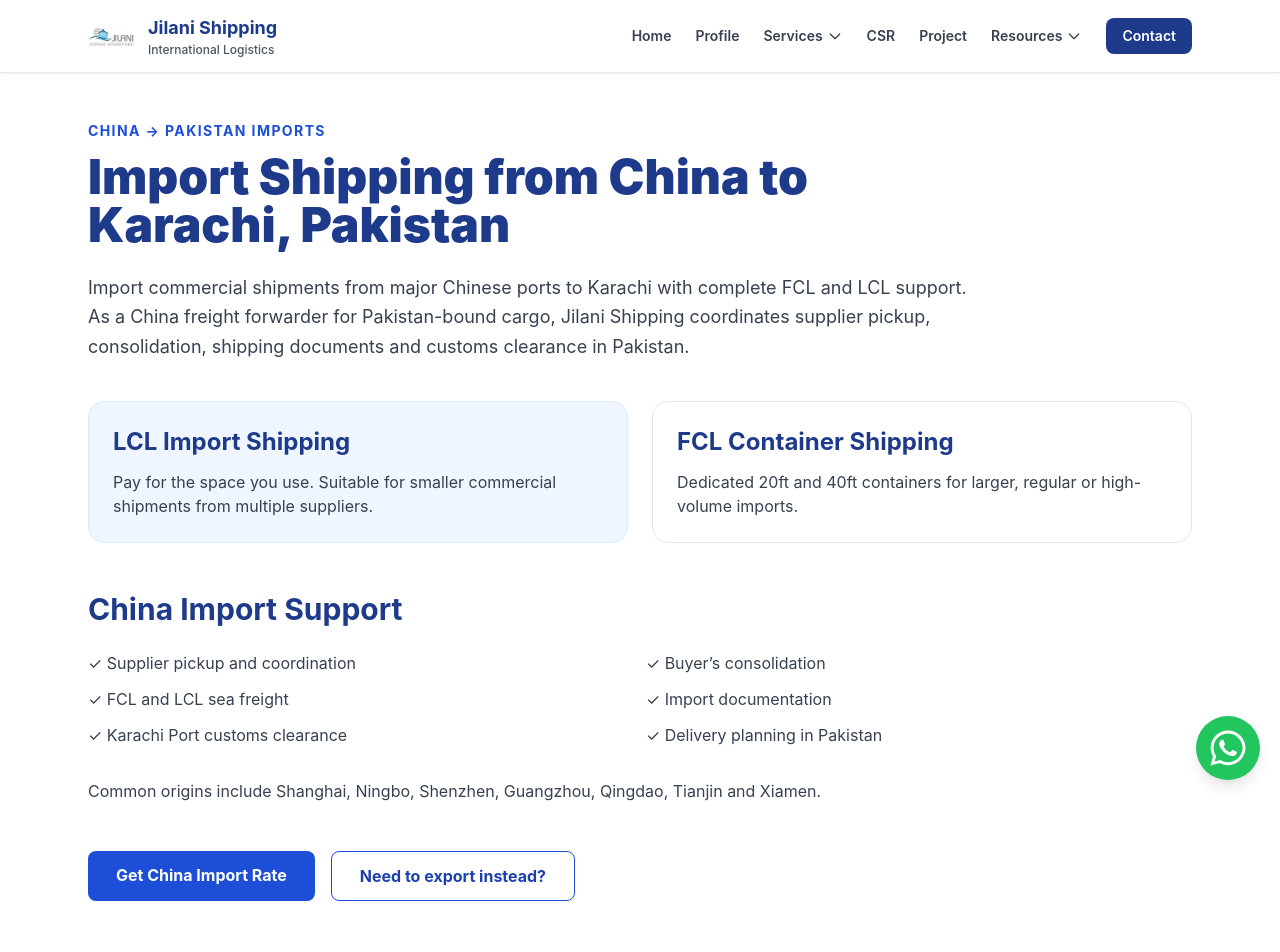
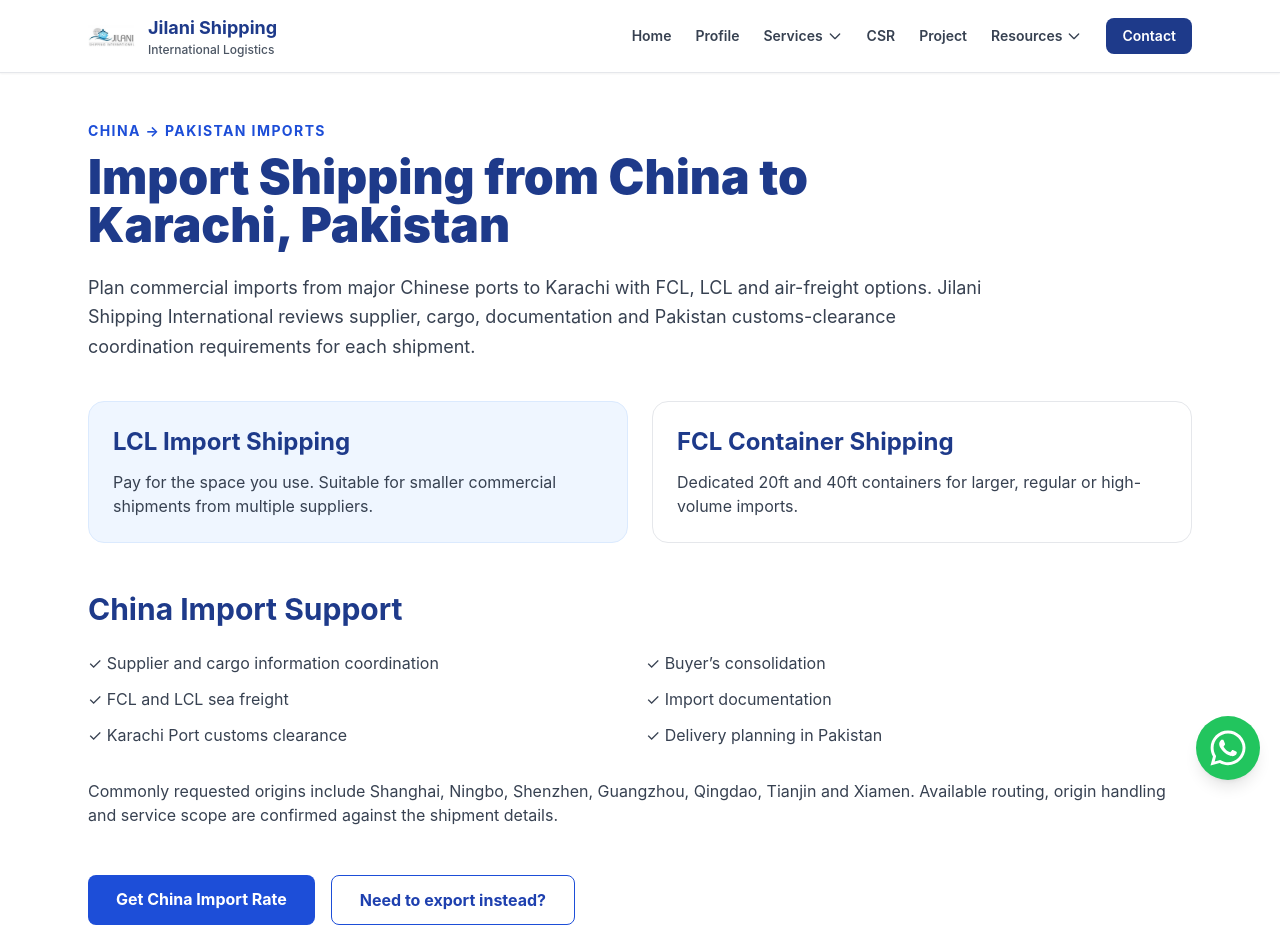
Before and after one commit to ubaidking1/JJ, a Next.js app: page /import-from-china-to-karachi in a window 1280 px wide. Shown: the top 952 px of the page. Built offline with nearby package versions, Linux system fonts and the light colour scheme.

Commit message:
Make China import landing page claims shipment-specific

```diff
--- a/app/import-from-china-to-karachi/page.tsx
+++ b/app/import-from-china-to-karachi/page.tsx
@@ -26,7 +26,7 @@ export default function ImportFromChinaToKarachi() {
         <p className="text-sm font-bold uppercase tracking-widest text-blue-700">China → Pakistan Imports</p>
         <h1 className="text-4xl md:text-5xl font-black text-blue-900 mt-3">Import Shipping from China to Karachi, Pakistan</h1>
         <p className="text-lg text-gray-700 leading-relaxed mt-6">
-          Import commercial shipments from major Chinese ports to Karachi with complete FCL and LCL support. As a China freight forwarder for Pakistan-bound cargo, Jilani Shipping coordinates supplier pickup, consolidation, shipping documents and customs clearance in Pakistan.
+          Plan commercial imports from major Chinese ports to Karachi with FCL, LCL and air-freight options. Jilani Shipping International reviews supplier, cargo, documentation and Pakistan customs-clearance coordination requirements for each shipment.
         </p>
       </section>
 
@@ -44,14 +44,14 @@ export default function ImportFromChinaToKarachi() {
       <section className="mt-12">
         <h2 className="text-3xl font-bold text-blue-900">China Import Support</h2>
         <ul className="grid sm:grid-cols-2 gap-3 mt-6 text-gray-700">
-          <li>✓ Supplier pickup and coordination</li>
+          <li>✓ Supplier and cargo information coordination</li>
           <li>✓ Buyer’s consolidation</li>
           <li>✓ FCL and LCL sea freight</li>
           <li>✓ Import documentation</li>
           <li>✓ Karachi Port customs clearance</li>
           <li>✓ Delivery planning in Pakistan</li>
         </ul>
-        <p className="mt-8 text-gray-700">Common origins include Shanghai, Ningbo, Shenzhen, Guangzhou, Qingdao, Tianjin and Xiamen.</p>
+        <p className="mt-8 text-gray-700">Commonly requested origins include Shanghai, Ningbo, Shenzhen, Guangzhou, Qingdao, Tianjin and Xiamen. Available routing, origin handling and service scope are confirmed against the shipment details.</p>
       </section>
 
       <div className="mt-12 flex flex-wrap gap-4">
```
